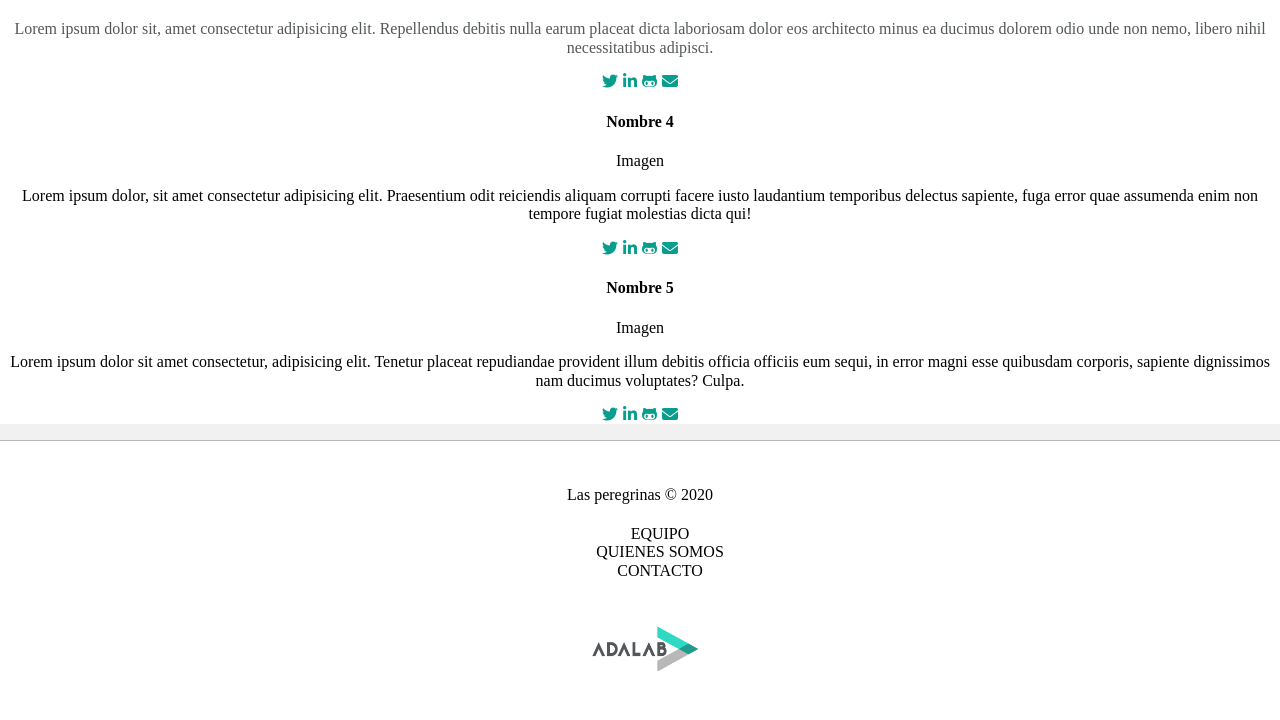
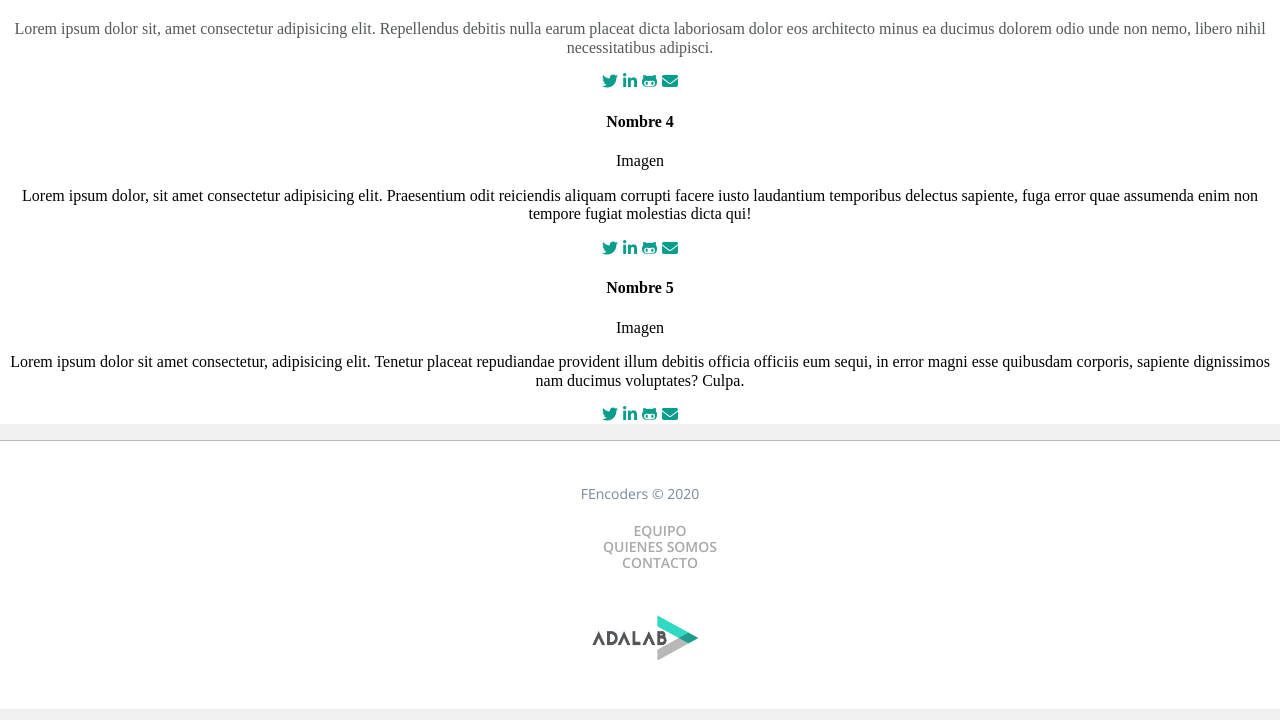
Before and after one commit to Adalab/project-promo-p-module-1-team-3, a plain HTML site: page index.html in a window 1280 px wide. Shown: the part 2314-3034 px from the top of the page. Drawn offline with nearby package versions, Linux system fonts and the light colour scheme.

Commit message:
modificacion-zai-fuentes-footer

```diff
--- a/index.html
+++ b/index.html
@@ -5,6 +5,12 @@
     <meta http-equiv="X-UA-Compatible" content="IE=edge" />
     <meta name="viewport" content="width=device-width, initial-scale=1.0" />
     <!--Google Fonts-->
+
+    <link
+      href="https://fonts.googleapis.com/css2?family=Open+Sans:wght@600&display=swap"
+      rel="stylesheet"
+    />
+
     <link rel="preconnect" href="https://fonts.googleapis.com" />
     <link rel="preconnect" href="https://fonts.gstatic.com" crossorigin />
     <link
@@ -254,9 +260,9 @@
       </section>
     </main>
     <footer class="footer">
-      <article>
-        <p class="p">Las peregrinas © 2020</p>
-        <nav>
+      <article class="article-footer">
+        <p class="p">FEncoders © 2020</p>
+        <nav class="nav">
           <ul class="ul-footer">
             <li class="li.footer">
               <a class="link-footer" href="./index.html#equipo">EQUIPO</a>
--- a/styles/main.css
+++ b/styles/main.css
@@ -2,6 +2,7 @@
   /*Fuentes*/
   --open-sans: "Open Sans", sans-serif;
   --rubik: "Rubik", sans-serif;
+
   /*Colores*/
   --dark-green: #099d8d;
   --light-green: #14d9c4;
@@ -382,6 +383,8 @@ a {
 /* ZAHIRA */
 
 .footer {
+  font-size: 14px;
+  font-family: var(--open-sans)
   display: flex;
   justify-content: center;
   text-align: center;
@@ -389,14 +392,21 @@ a {
   border-top: 1px solid var(--light-grey);
 }
 .ul-footer {
+
   list-style: none;
   text-align: center;
   margin-top: 20px;
+  font-size: 14px;
+  font-weight: 600;
+ font-family: var(--open-sans)
+
+
 }
 .link-footer {
   text-decoration: none;
   color: black;
   flex-direction: column;
+  color: darkgrey;
 }
 .image-adalab {
   height: 45px;
@@ -406,4 +416,14 @@ a {
 }
 .p {
   margin-top: 45px;
+  font-size: 14px;
+  font-family: var(--open-sans);
+  color: lightslategrey
 }
+.article-footer{
+  justify-content: center;
+  text-align: center;
+}
+li.footer{
+
+}
```
